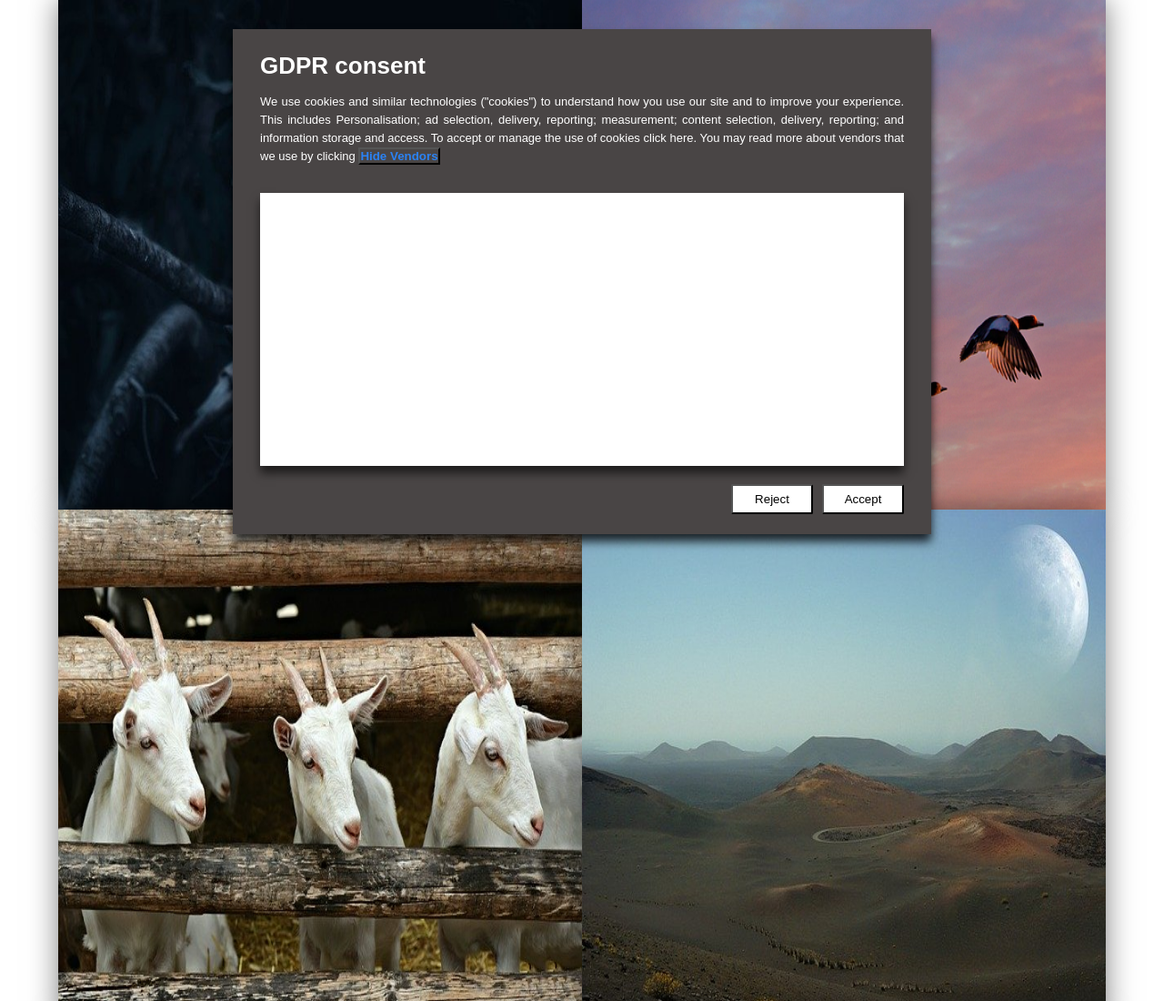
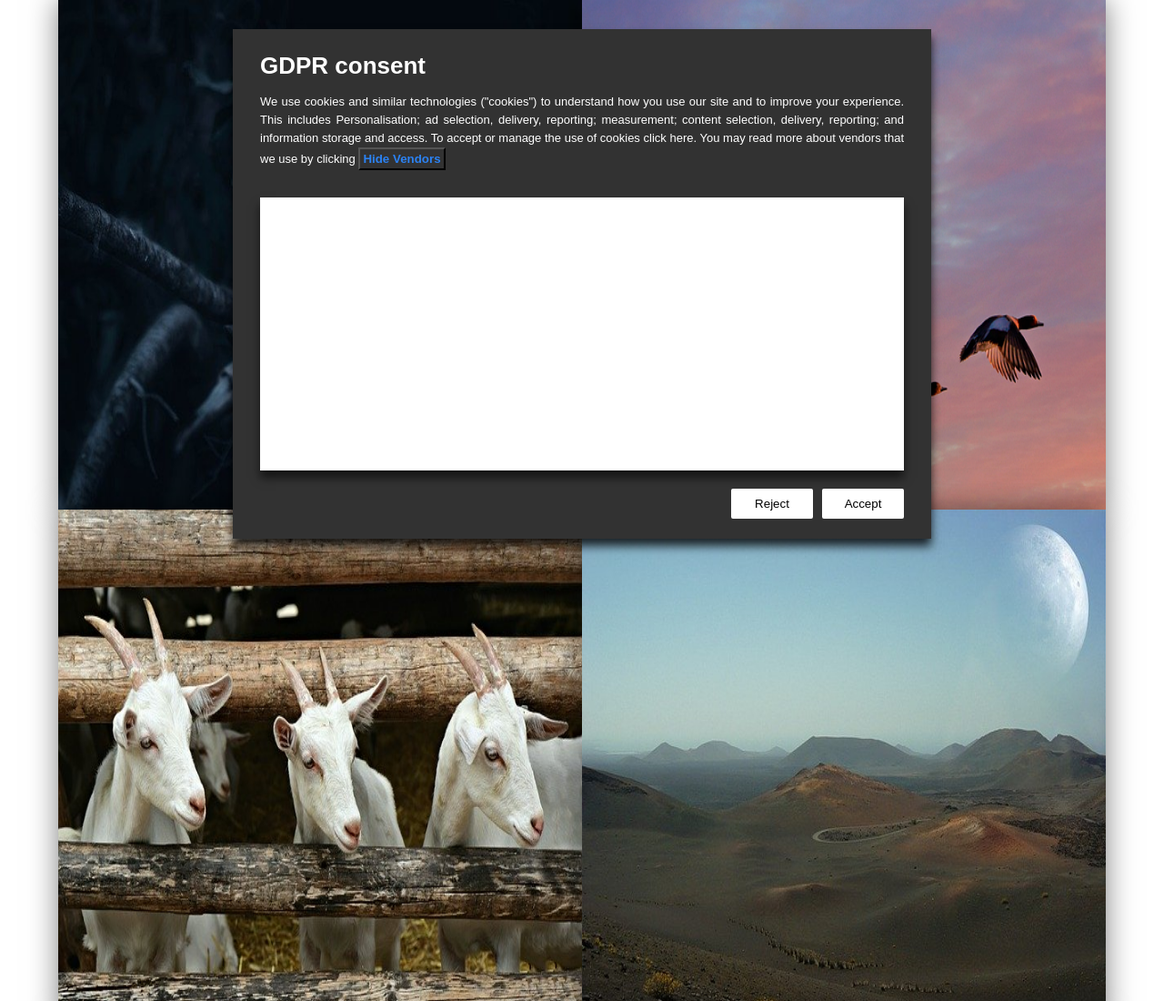
Before and after one commit to Marcelinna/Popup, a website with bundled scripts: page index.html in a window 1280 px wide. Shown: the top 1100 px of the page at 91% size. Built offline with nearby package versions, Linux system fonts and the light colour scheme; no server answers.

Commit message:
change bcg

```diff
--- a/main.css
+++ b/main.css
@@ -14,7 +14,7 @@ body {
   font-size: 13px;
   text-align: justify;
   line-height: 20px;
-  background-color: rgb(73, 69, 69);
+  background-color: #323232;
   padding: 30px;
   padding-bottom: 40px;
   width: 60%;
@@ -51,7 +51,8 @@ body {
 .btn_show_hide_vendors {
   color: rgb(43, 130, 243);
   font-weight: 600;
-  background-color: rgb(73, 69, 69);
+  background-color: #323232;;
+  padding: 3px;
 }
 .btn_show_hide_vendors:hover {
   cursor: pointer;
@@ -63,6 +64,7 @@ body {
   padding: 7px;
   width: 90px;
   border-radius: 2px;
+  border:2px solid white;
 }
 
 .btn_accept,
```
